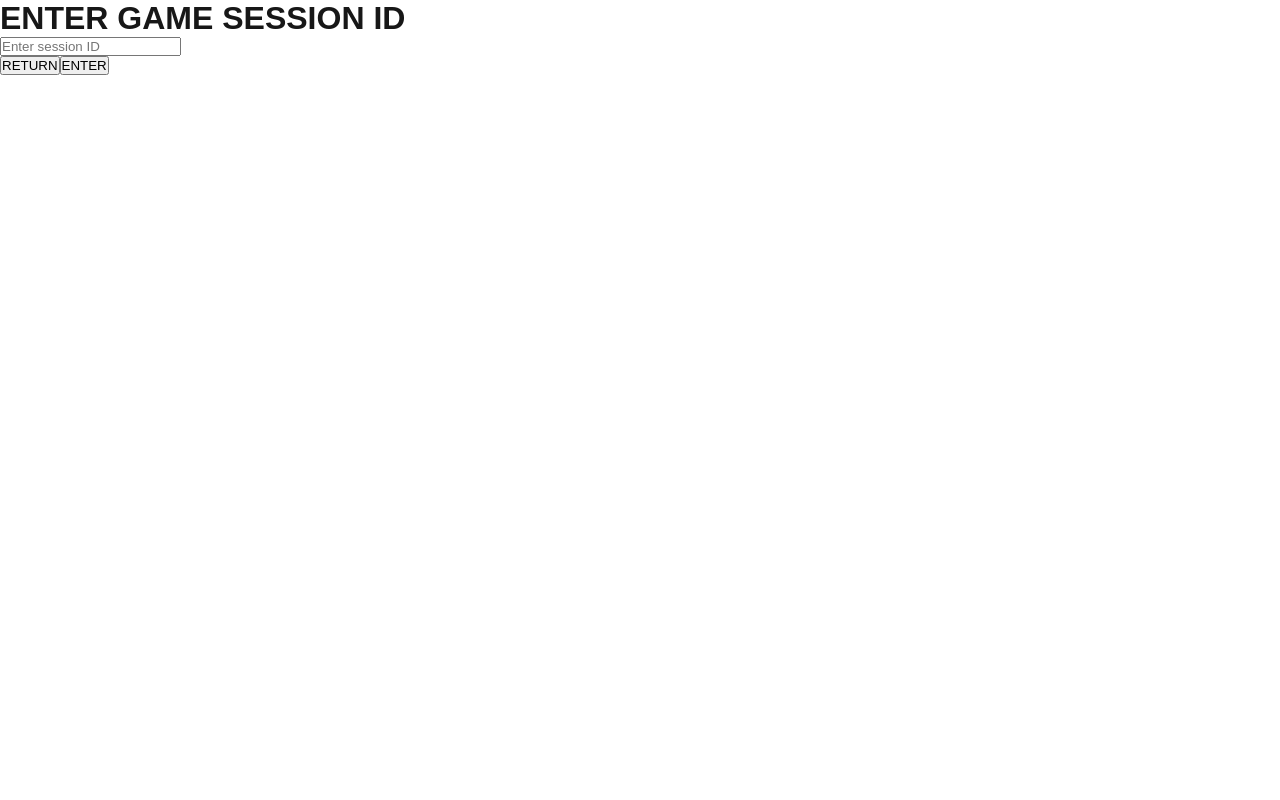
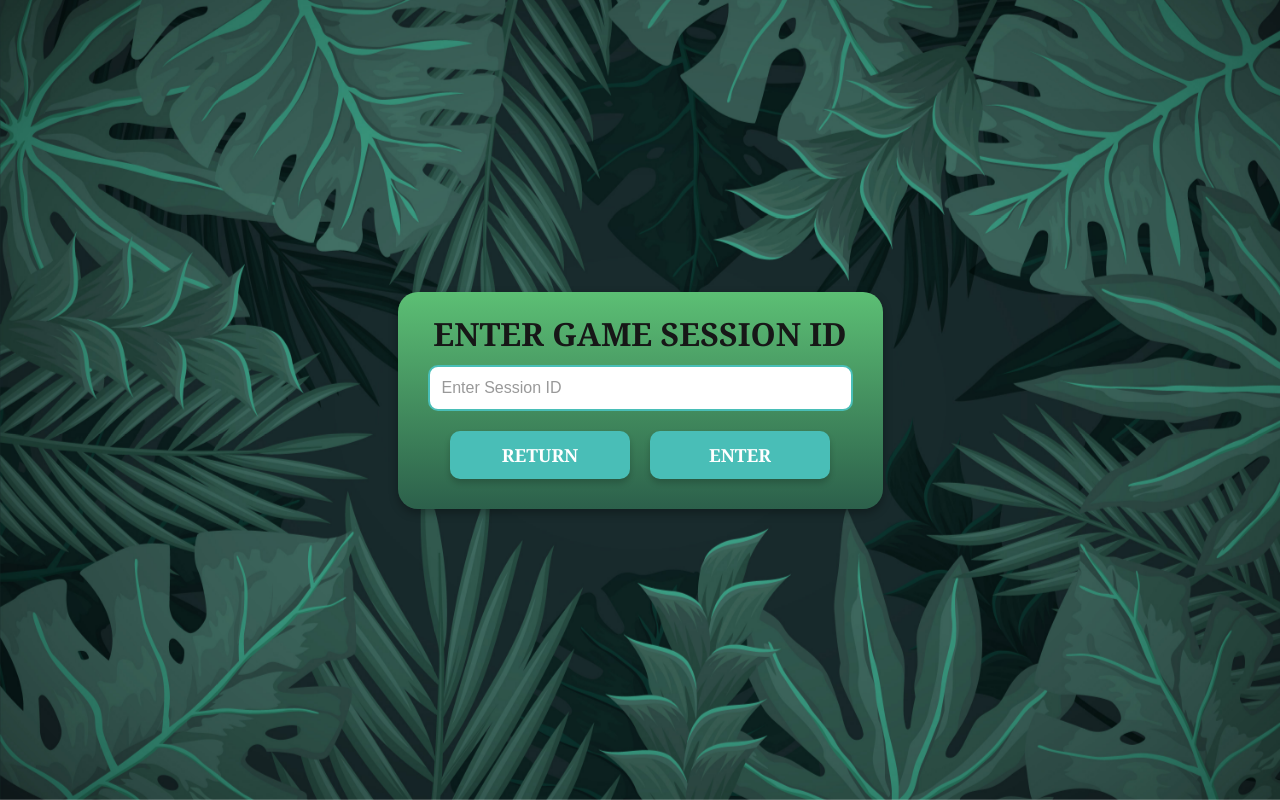
Before and after one commit to yutong-qiang/sopra-fs25-group-13-client, a Next.js app: page /gamesession/join in a window 1280 px wide. Built offline with nearby package versions, Linux system fonts and the light colour scheme; what @ant-design/nextjs-registry would draw is missing.

Commit message:
styling gamesession/join #fixes #19

```diff
--- a/app/gamesession/join/page.tsx
+++ b/app/gamesession/join/page.tsx
@@ -2,6 +2,7 @@
 
 import { useState } from 'react';
 import { useRouter } from 'next/navigation';
+import '../../styles/home.css';
 
 export default function JoinGameSession() {
   const [sessionId, setSessionId] = useState('');
@@ -19,40 +20,34 @@ export default function JoinGameSession() {
   };
 
   return (
-    <div className="min-h-screen flex items-center justify-center bg-[#1a2e1a] bg-opacity-90 relative overflow-hidden">
-      {/* Background leaf pattern */}
-      <div className="absolute inset-0 bg-[url('/images/leaves-pattern.png')] opacity-20 bg-repeat"></div>
-
-      {/* Main content */}
-      <div className="bg-[#4a7c4a] p-8 rounded-2xl shadow-xl w-[90%] max-w-md relative z-10">
+    <div className="home-container">
+        <div className="button-container">
             <h1 className="text-white text-2xl font-bold text-center mb-6">
                 ENTER GAME SESSION ID
             </h1>
-
             <input
                 type="text"
                 value={sessionId}
                 onChange={(e) => setSessionId(e.target.value)}
-          className="w-full p-3 rounded-lg mb-6 bg-white text-gray-800 focus:outline-none focus:ring-2 focus:ring-green-400"
-          placeholder="Enter session ID"
+                placeholder="Enter Session ID"
+                className="session-input"
             />
-
-        <div className="flex gap-4">
+            <div className="flex gap-4 w-full">
                 <button
                     onClick={handleReturn}
-            className="flex-1 bg-[#40b37e] text-white py-3 rounded-lg hover:bg-[#359268] transition-colors duration-200"
+                    className="home-button"
                 >
                     RETURN
                 </button>
-
                 <button
                     onClick={handleEnter}
-            className="flex-1 bg-[#40b37e] text-white py-3 rounded-lg hover:bg-[#359268] transition-colors duration-200"
+                    className="home-button"
                 >
                     ENTER
                 </button>
             </div>
         </div>
+
     </div>
   );
 }
--- a/app/styles/home.css
+++ b/app/styles/home.css
@@ -53,3 +53,34 @@
 .home-button:hover {
     background: #51dacf;
 }
+
+/* Session Input */
+.session-input {
+    width: 425px;
+    padding: 12px;
+    font-size: 16px;
+    background: #ffffff;
+    color: #333333;
+    border: 2px solid #49beb7;
+    border-radius: 10px;
+    margin: 10px;
+    outline: none;
+    transition: 0.3s ease;
+}
+
+.session-input:focus {
+    border-color: #51dacf;
+    box-shadow: 0 0 5px rgba(73, 190, 183, 0.5);
+}
+
+.session-input::placeholder {
+    color: #999999;
+}
+
+/* Body font */
+body {
+    font-family: Georgia, 'Times New Roman', serif;
+  }
+h1, button {
+    font-family: Georgia, 'Times New Roman', serif;
+  }
```
Lines whose indentation alone changed are shown as unchanged.
